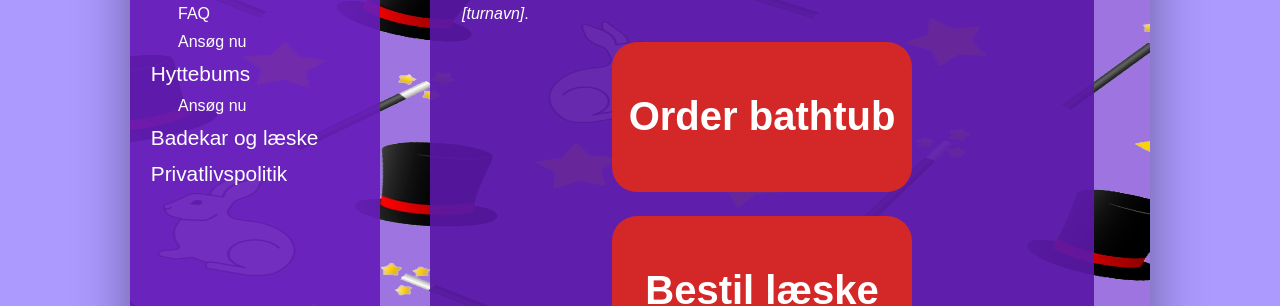
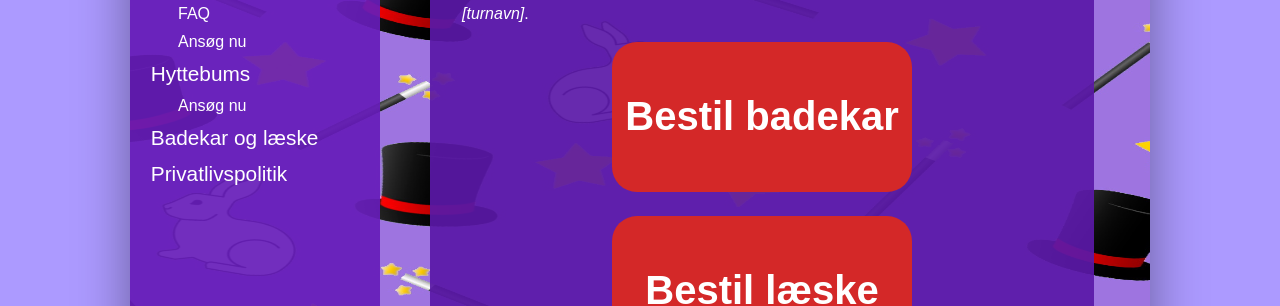
Before and after one commit to KABSDTU/kabsdtu.github.io, a Jekyll site: the page built from badekar.md, in a window 1280 px wide and 900 px high, scrolled down 549 px. Shown: the part 430-736 px from the top of the window. Built offline with Jekyll 4.4.1, drawn with Linux system fonts in a browser that asks for light colours; some web fonts are replaced.

Commit message:
Fixed wrong language of button

```diff
--- a/badekar.md
+++ b/badekar.md
@@ -15,7 +15,7 @@ title: Badekar/Læske
 
 <a style="text-align: center" href="/en/Order_and_Invoice_Template-ENGLISH.xlsx">
 	<button class="applyBtn">
-	  Order bathtub
+	  Bestil badekar
 	</button>
 </a>
 <a style="text-align: center; padding: 2px" href="https://forms.gle/FEG9769vdqG83rJj8">
```
